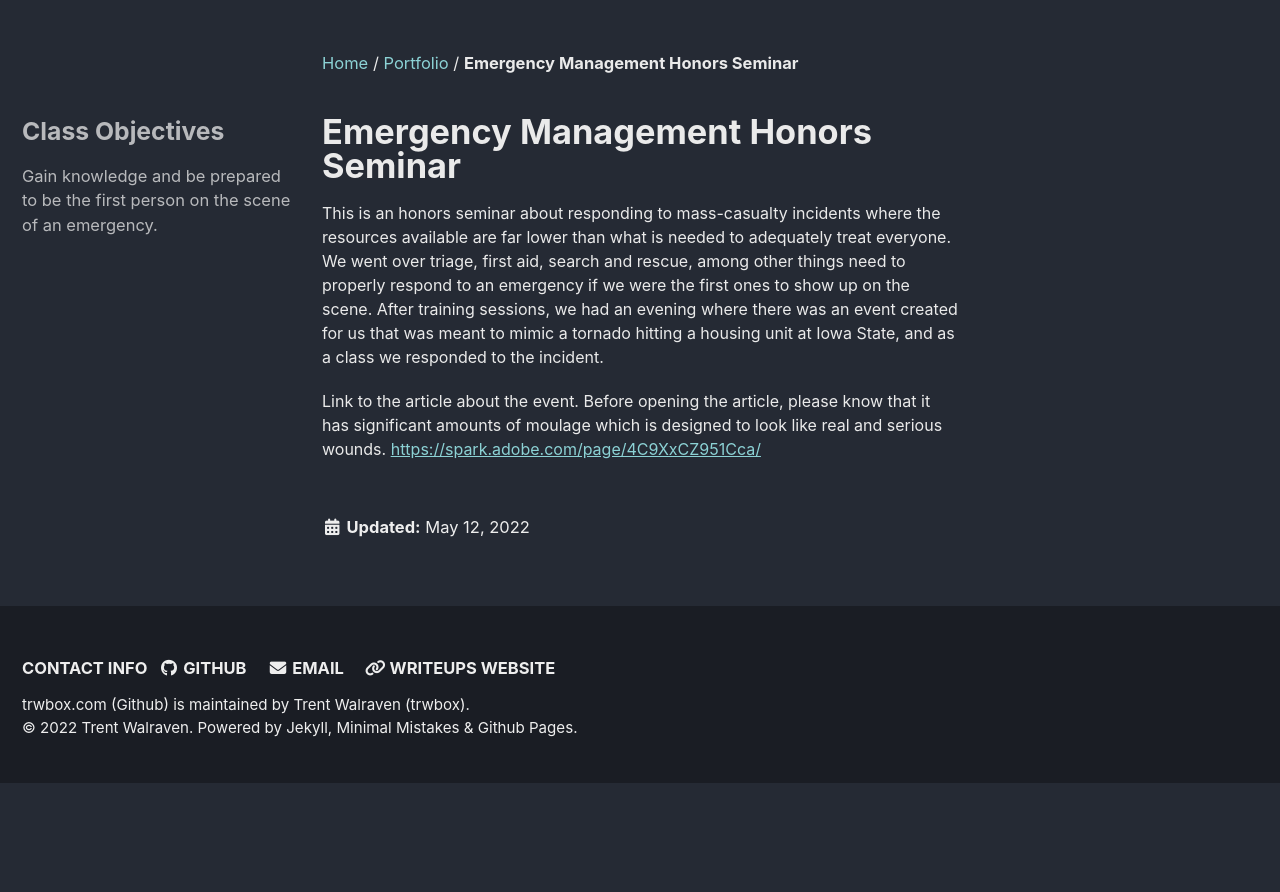
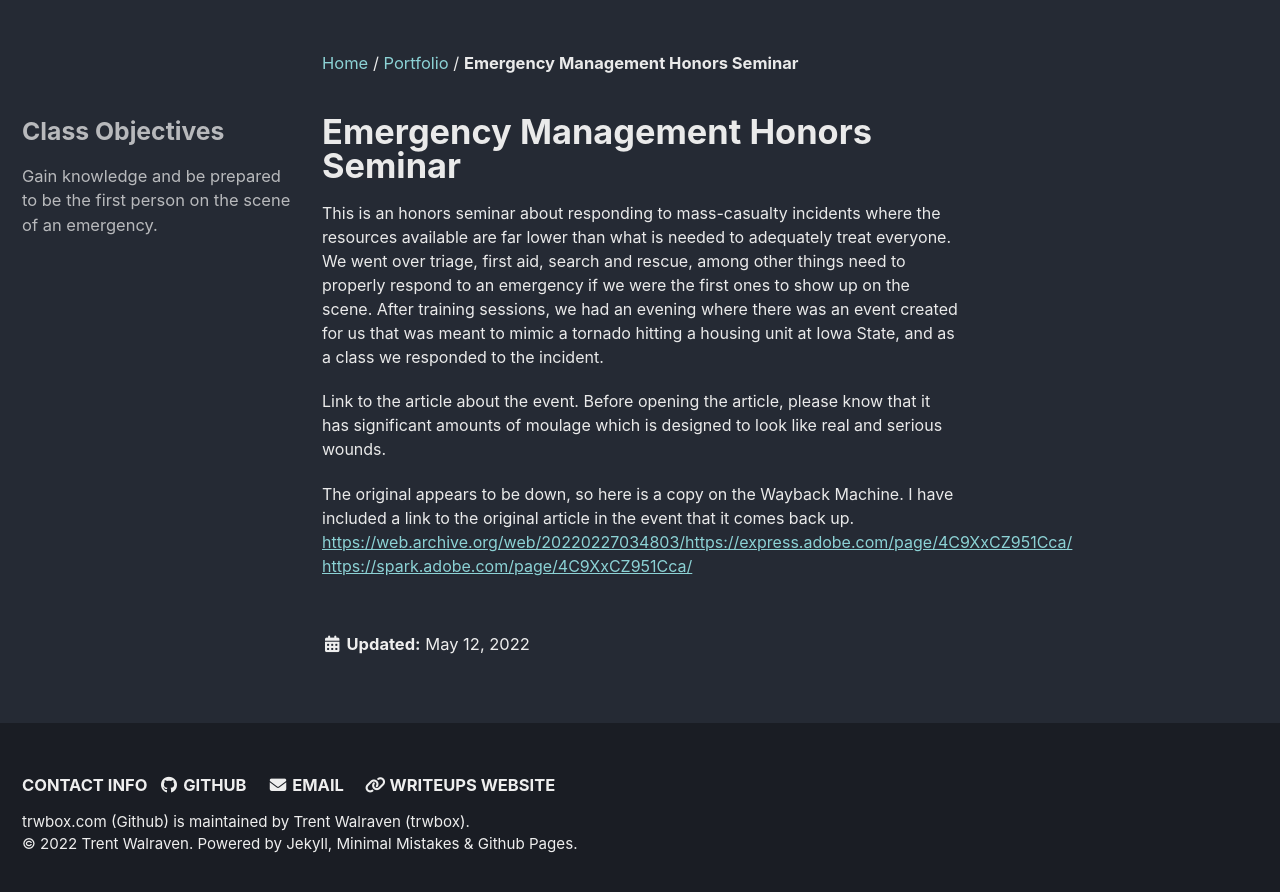
Before and after one commit to trwbox/trwbox.github.io, a Jekyll site: the page built from _portfolio/2022-05-12-Emergency-Management.md, in a window 1280 px wide and 900 px high, scrolled down 1004 px. Shown: the top 892 px of the window. Built offline with Jekyll 4.4.1, drawn with Linux system fonts in a browser that asks for light colours; cached includes are drawn as plain includes; before the commit the page ends 1787 px from its top, so only the background shows below that.

Commit message:
A link broke, add wayback machine link

```diff
--- a/_portfolio/2022-05-12-Emergency-Management.md
+++ b/_portfolio/2022-05-12-Emergency-Management.md
@@ -11,4 +11,8 @@ permalink: "portfolio/emergency-management"
 ---
 This is an honors seminar about responding to mass-casualty incidents where the resources available are far lower than what is needed to adequately treat everyone. We went over triage, first aid, search and rescue, among other things need to properly respond to an emergency if we were the first ones to show up on the scene. After training sessions, we had an evening where there was an event created for us that was meant to mimic a tornado hitting a housing unit at Iowa State, and as a class we responded to the incident.
 
-Link to the article about the event. Before opening the article, please know that it has significant amounts of moulage which is designed to look like real and serious wounds. [https://spark.adobe.com/page/4C9XxCZ951Cca/](https://spark.adobe.com/page/4C9XxCZ951Cca/)
+Link to the article about the event. Before opening the article, please know that it has significant amounts of moulage which is designed to look like real and serious wounds.
+
+The original appears to be down, so here is a copy on the Wayback Machine. I have included a link to the original article in the event that it comes back up.
+[https://web.archive.org/web/20220227034803/https://express.adobe.com/page/4C9XxCZ951Cca/](https://web.archive.org/web/20220227034803/https://express.adobe.com/page/4C9XxCZ951Cca/)
+[https://spark.adobe.com/page/4C9XxCZ951Cca/](https://spark.adobe.com/page/4C9XxCZ951Cca/)
```
